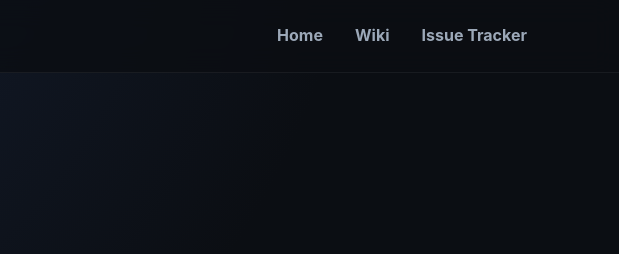
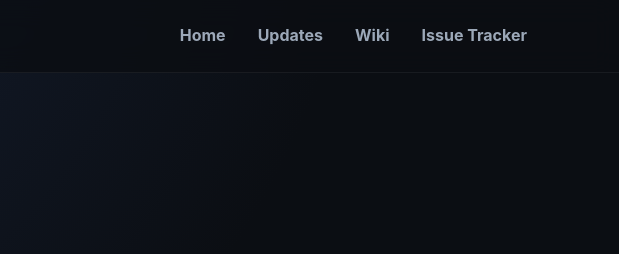
Before and after one commit to Nodedistro/tnthopperprotect-site, a website: page public/wiki.html in a window 1280 px wide. Shown: the top 254 px of the page, 661-1280 px from the left. Drawn offline with Linux system fonts and the light colour scheme.

Commit message:
Add updates navigation to wiki

```diff
--- a/public/wiki.html
+++ b/public/wiki.html
@@ -1,4 +1,4 @@
 <!doctype html><html lang="en"><head><meta charset="utf-8"><meta name="viewport" content="width=device-width,initial-scale=1"><title>Wiki - TNT Hopper Protect</title><link rel="icon" type="image/png" href="/tnt-hopper-protect-icon.png"><link rel="apple-touch-icon" href="/tnt-hopper-protect-icon.png"><meta property="og:image" content="/tnt-hopper-protect-icon.png"><link rel="stylesheet" href="/styles.css"></head><body>
-<nav class="nav"><div class="wrap nav-inner"><a class="brand" href="/"><img class="brand-logo" src="/tnt-hopper-protect-icon.png" alt="TNT Hopper Protect logo"><span>NodeDistro MC Plugins</span></a><div class="nav-links"><a data-nav href="/">Home</a><a data-nav href="/wiki">Wiki</a><a data-nav href="/issues">Issue Tracker</a></div></div></nav>
+<nav class="nav"><div class="wrap nav-inner"><a class="brand" href="/"><img class="brand-logo" src="/tnt-hopper-protect-icon.png" alt="TNT Hopper Protect logo"><span>NodeDistro MC Plugins</span></a><div class="nav-links"><a data-nav href="/">Home</a><a data-nav href="/updates">Updates</a><a data-nav href="/wiki">Wiki</a><a data-nav href="/issues">Issue Tracker</a></div></div></nav>
 <main class="page"><div class="wrap"><span class="eyebrow">Documentation</span><h1>TNT Hopper Protect Wiki</h1><p class="lead">Installation, configuration, behavior, and troubleshooting.</p><div class="layout"><aside class="sidebar card"><a href="#overview">Overview</a><a href="#install">Installation</a><a href="#config">Configuration</a><a href="#behavior">Behavior</a><a href="#troubleshooting">Troubleshooting</a><a href="#support">Support</a></aside><article class="doc card"><h2 id="overview">Overview</h2><p>TNT Hopper Protect is a lightweight Paper server plugin. Its purpose is to keep hopper minecarts from being destroyed by TNT explosions without disabling the explosion or normal block damage.</p><h2 id="install">Installation</h2><ol><li>Download the plugin JAR.</li><li>Place it in your Paper server's <code>plugins</code> folder.</li><li>Fully restart the server.</li><li>Confirm the plugin appears in your plugin list.</li></ol><h2 id="config">Configuration</h2><p>The default configuration is:</p><pre class="code">protect-hopper-minecarts: true
 enabled-worlds: []</pre><p>An empty <code>enabled-worlds</code> list means protection is active in all worlds. Add world names to restrict protection to those worlds.</p><h2 id="behavior">Behavior</h2><p>The plugin protects hopper minecarts from explosion-related damage/destruction events. It does not cancel TNT explosions, so blocks and other unprotected entities continue to follow normal server behavior.</p><h2 id="troubleshooting">Troubleshooting</h2><p>If hopper minecarts are still being destroyed, make sure an old plugin JAR is not still installed, restart the server completely, and check that protection is enabled for the current world.</p><p>If TNT stops breaking blocks, another plugin or server setting is likely modifying explosion block damage.</p><h2 id="support">Support</h2><p>Use the <a href="/issues"><strong>Issue Tracker</strong></a> to report bugs or compatibility problems. Include your Minecraft version, Paper build, steps to reproduce, and any relevant console errors.</p></article></div></div></main><footer><div class="wrap">&copy; NodeDistro MC Plugins &middot; Documentation</div></footer><script src="/app.js"></script></body></html>
```
